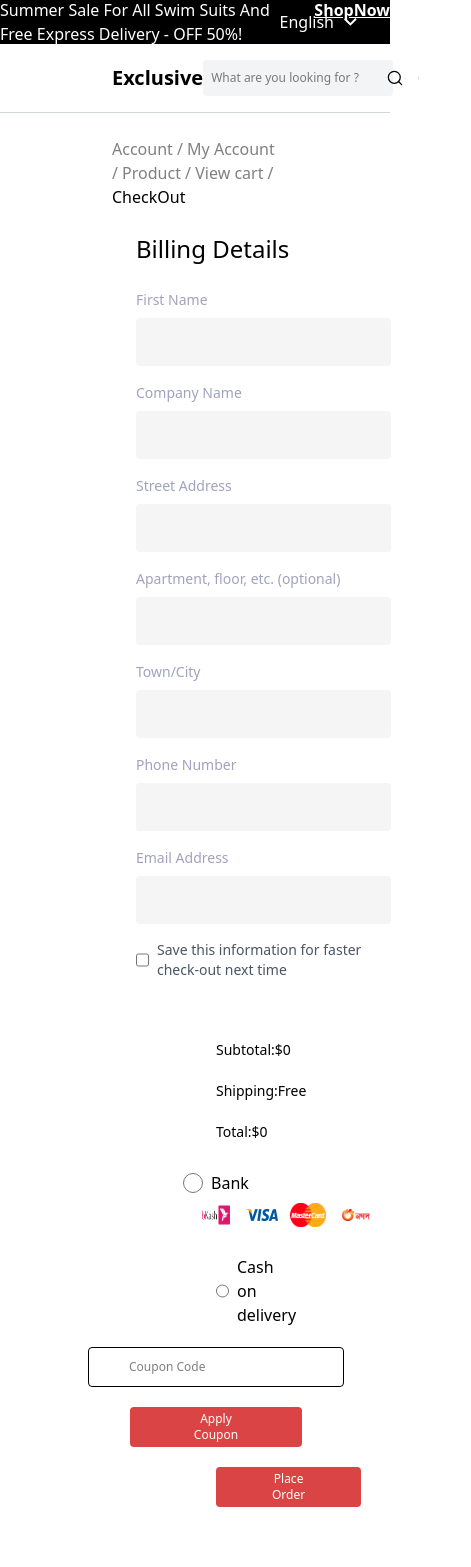
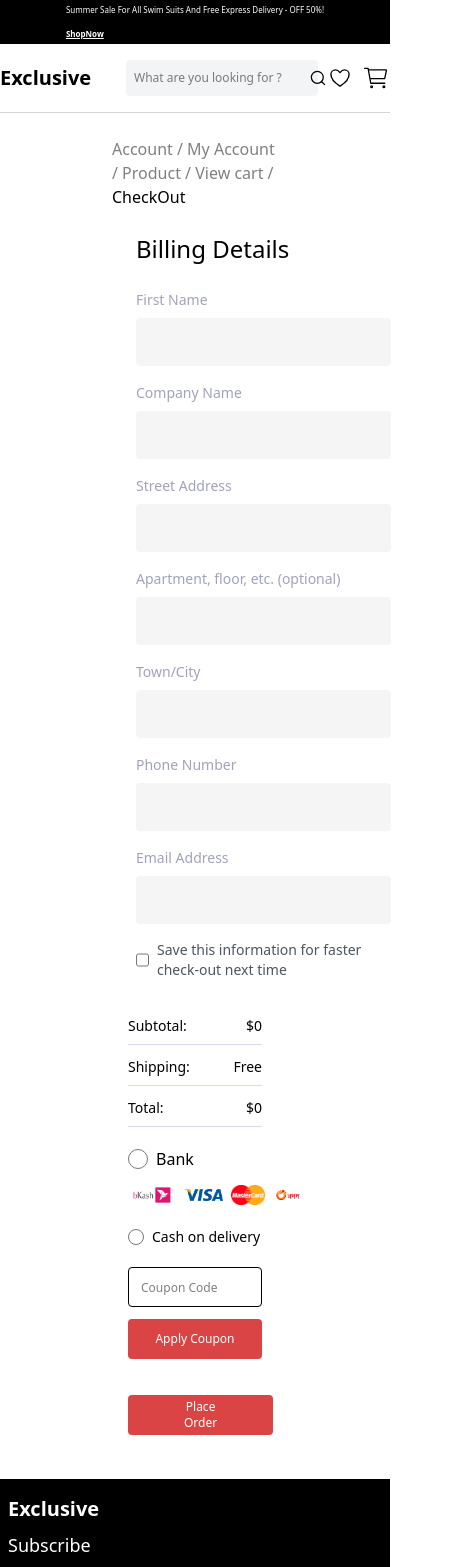
Before and after one commit to Maryiamreda/Frontend-Assessment, a React (Vite) app: page /checkout in a window 390 px wide. Shown: the top 1567 px of the page, 471 px wide, since content can reach past the window. Built offline with nearby package versions, Linux system fonts and the light colour scheme.

Commit message:
responsivity

```diff
--- a/src/components/Flashsales.tsx
+++ b/src/components/Flashsales.tsx
@@ -55,13 +55,13 @@ const Flashsales = () => {
 
 
     return (
-        <div className='mt-20 border-b  border-b-gray-300  mx-28 flex flex-col gap-4 '>
+        <div className='mt-20 border-b  border-b-gray-300  mx-28 flex flex-col  gap-4 '>
             <div className='flex text-[#DB4444] text-sm font-semibold items-center gap-2 '>
                 <div className='bg-[#DB4444] w-3 h-7 rounded'></div>
                 <p>Today’s</p>
             </div>
-            <div className='flex justify-between items-center '>
-                <div className='flex gap-5 justify-center items-center'>
+            <div className='flex flex-col md:flex-row justify-between items-center '>
+                <div className='flex flex-col md:flex-row gap-5  justify-center items-center'>
                     <h1 className='text-3xl font-semibold'>Flash Sales</h1>
                     <div className="flex gap-2">
                         <div>
--- a/src/components/Footer.tsx
+++ b/src/components/Footer.tsx
@@ -11,7 +11,7 @@ import Send from '/assets/icons/send.svg'
 const Footer = () => {
     return (
         <div className=' footer bg-black text-white text-start mt-5  pt-4' >
-            <div className='flex justify-between px-2 md:px-28'>
+            <div className='flex justify-between flex-col md:flex-row gap-2 px-2 md:px-28'>
                 <div className='flex flex-col gap-2 '>
                     <h1 className='text-xl font-semibold'>Exclusive</h1>
                     <h2 className='text-lg'>Subscribe</h2>
--- a/src/components/Navbar.tsx
+++ b/src/components/Navbar.tsx
@@ -10,7 +10,7 @@ const NavBar = () => {
 
     return (
 
-        <div className='flex  items-center justify-between border-b px-28 py-4 border-b-gray-300'>
+        <div className='flex  items-center justify-between border-b md:px-28 py-4 border-b-gray-300'>
             <h1 onClick={() => navigate("/")} className='text-xl font-bold cursor-pointer'>Exclusive</h1>
             <div className='text-base font-medium'>
                 <ul className='hidden md:inline-flex gap-5 '>
--- a/src/components/Ourproducts.tsx
+++ b/src/components/Ourproducts.tsx
@@ -126,7 +126,7 @@ const Ourproducts = () => {
                     </div>
                 </div>
             </div>
-            <div className='  mt-5 grid grid-cols-2  md:grid-cols-4 w-full   justify-between  lg:gap-15 items-center'>
+            <div className='  mt-5 grid gap-3 grid-cols-1  md:grid-cols-3 lg:grid-cols-4  w-full   justify-between  lg:gap-15 items-center'>
                 {items.map((item) => (
                     <div
                         onMouseEnter={() => setHoveredItem(item.id)}
--- a/src/components/Quicksearch.tsx
+++ b/src/components/Quicksearch.tsx
@@ -1,7 +1,7 @@
 import Dropdown from '/assets/icons/DropDown.svg';
 const Quicksearch = () => {
     return (
-        <div className=' flex flex-col gap-3  text-start font-normal text-black border-r pt-10  pr-10 border-r-gray-300 '>
+        <div className='hidden md:flex flex-col gap-3   text-start font-normal text-black border-r pt-10  pr-10 border-r-gray-300 '>
             <div className='flex   gap-10'>
                 <p> Woman's Fashion</p>
                 <img src={Dropdown} className="svg-black -rotate-90 cursor-pointer" />
--- a/src/components/Topheader.tsx
+++ b/src/components/Topheader.tsx
@@ -2,11 +2,11 @@ import DropDown from '/assets/icons/DropDown.svg';
 const Topheader = () => {
     return (
         <div className='bg-black text-white text-base h-[44px]  flex flex-col md:flex-row justify-center items-center  '>
-            <div className='flex gap-3'>
+            <div className='flex flex-col text-[0.5rem] md:text-xs lg:text-base md:flex-row gap-3'>
                 <h4>Summer Sale For All Swim Suits And Free Express Delivery - OFF 50%!</h4>
                 <a href='#categories' className='font-semibold underline cursor-pointer ' >ShopNow</a>
             </div>
-            <div className='flex  gap-1 absolute right-7'>
+            <div className=' hidden md:flex  gap-1  absolute right-7'>
                 <p>English</p>
                 <img src={DropDown} className='max-w-11 ' />
             </div>
--- a/src/index.css
+++ b/src/index.css
@@ -26,13 +26,6 @@ html {
 }
 
 
-body {
-  /* margin: 0;
-  display: flex;
-  place-items: center;
-  min-width: 320px;
-  min-height: 100vh; */
-}
 
 .ellipse div {
   background-color: gray;
--- a/src/pages/Checkout.tsx
+++ b/src/pages/Checkout.tsx
@@ -57,11 +57,11 @@ const Checkout = () => {
                         </label>
                     </form>
                 </div>
-                <div className="md:w-[400px] mx-20 p-6">
+                <div className="w-full max-w-md mx-auto px-4 sm:px-6 md:px-0 lg:px-0">
                     <div>
                         {cart.map((item) => (
                             <div className="flex justify-between items-center mt-5">
-                                <div className="flex justify-center items-center gap-4">
+                                <div className="flex justify-center items-center gap-2 sm:gap-4">
                                     <img src={item.image} className="w-15 h-15" />
                                     <h3 className="text-sm">{item.name}</h3>
                                 </div>
@@ -82,31 +82,43 @@ const Checkout = () => {
                         <p>Total:</p>
                         <p>${cart.reduce((total, item) => total + item.quantitiy * item.price, 0)}</p>
                     </div>
-                    <label className="flex items-center md:justify-between flex-col md:flex-row  cursor-pointer mt-5">
-                        <div className="flex items-center space-x-2">
+                    <div className="mt-5 space-y-4">
+                        <label className="flex flex-col sm:flex-row items-start sm:items-center sm:justify-between cursor-pointer">
+                            <div className="flex items-center space-x-2 mb-2 sm:mb-0">
                                 <input type="radio" name="payment" className="w-5 h-5 accent-black" />
                                 <span className="text-black">Bank</span>
                             </div>
-                        <div className="flex gap-3  items-center">
-                            <img src={Bklash} className="w-15 h-10" alt="Bkash" />
-                            <img src={Visa} className="w-8 h-3" alt="Visa" />
-                            <img src={MasterCard} className="w-10 h-6" alt="MasterCard" />
-                            <img src={Payment} className="w-10 h-6" alt="Payment" />
+                            <div className="flex gap-2 md:gap-3  items-center">
+                                <img src={Bklash} className="h-8 w-auto" alt="Bkash" />
+                                <img src={Visa} className="h-3 w-auto" alt="Visa" />
+                                <img src={MasterCard} className="h-5 w-auto" alt="MasterCard" />
+                                <img src={Payment} className="h-5 w-auto" alt="Payment" />
                             </div>
                         </label>
-                    <label className="flex items-center space-x-2 cursor-pointer mt-5">
-                        <input type="radio" name="payment" className="w-5 h-5 accent-black" />
-                        <span className="text-black ">Cash on delivery</span>
+                        <label className="flex items-center space-x-2 cursor-pointer">
+                            <input type="radio" name="payment" className="w-4 h-4 accent-black" />
+                            <span className="text-black text-sm">Cash on delivery</span>
                         </label>
-                    <div className="flex  items-center flex-col md:flex-row gap-5 h-fit mt-5 ">
-                        <div className=' rounded px-10 h-10 flex items-center   border border-black placeholder-[#9096A2 ] font-medium '>
-                            <input type="text" placeholder="Coupon Code" className='text-xs focus:outline-0' />
                     </div>
-                        <button className="text-white bg-[#DB4444] px-16 h-10 text-xs  cursor-pointer   rounded flex items-center
-                      justify-center ">Apply Coupon</button>
+
+                    <div className="mt-5 space-y-4">
+                        <div className="flex flex-col sm:flex-row gap-3 w-full">
+                            <div className="relative flex-1 min-w-0">
+                                <input
+                                    type="text"
+                                    placeholder="Coupon Code"
+                                    className="w-full h-10 px-3 border border-black rounded text-xs focus:outline-none"
+                                />
                             </div>
-                    <button className="text-white bg-[#DB4444] px-14 mt-5 h-10 text-xs  cursor-pointer   rounded flex items-center
-                      justify-center ">Place Order</button>
+                            <button className="text-white bg-[#DB4444] h-10 px-4 sm:px-6 text-xs rounded whitespace-nowrap">
+                                Apply Coupon
+                            </button>
+                        </div>
+
+                        <button className="px-14 mt-5 h-10  text-white bg-[#DB4444]  text-xs rounded">
+                            Place Order
+                        </button>
+                    </div>
                 </div>
             </div>
         </div>
--- a/src/pages/Signup.tsx
+++ b/src/pages/Signup.tsx
@@ -12,8 +12,8 @@ const Signup = () => {
 
     };
     return (
-        <div className="py-6 flex  gap-20 text-center">
-            <img src={SignUp} className="w-[690px] h-[500px]" />
+        <div className="py-6 flex  items-center flex-col md:flex-row   gap-20 text-center">
+            <img src={SignUp} className=" hidden md:flex md:w-80 lg:w-[690px] h-[500px]" />
             <div className={`flex flex-col gap-4 w-72 ${state == 'Sign Up' ? "mt-9" : "mt-20"}`}>
                 <div className="text-start">
                     <h1 className="text-3xl font-semibold">{state === 'Sign Up' ? "Create an Account" : "Log in to Exclusive"}</h1>
```
Also changed, not shown: src/components/Secondheader.tsx (+24 -21 lines). Lines whose indentation alone changed are shown as unchanged.
